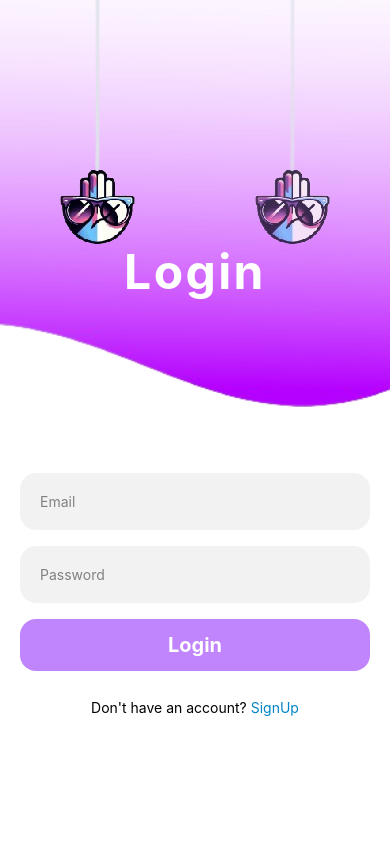
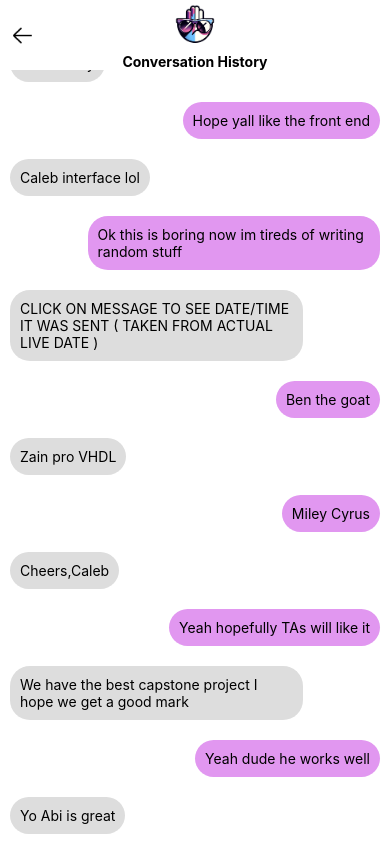
Before and after one commit to ImCalebP/AiGlassApp, a React Native app: screen / in a window 390 px wide. Built offline with nearby package versions, Linux system fonts and the light colour scheme.

Commit message:
Updated app to allow for testing

```diff
--- a/App.js
+++ b/App.js
@@ -14,7 +14,7 @@ const Stack = createNativeStackNavigator();
 function App() {
   return (
     <NavigationContainer>
-      <Stack.Navigator initialRouteName='Login' screenOptions={{headerShown: false}}>
+      <Stack.Navigator initialRouteName='ConversationHistory' screenOptions={{headerShown: false}}>
         <Stack.Screen name="Login" component={LoginScreen} />
         <Stack.Screen name="Signup" component={SignupScreen} />
         <Stack.Screen name="MainMenu" component={MainMenu} />
--- a/package.json
+++ b/package.json
@@ -1,5 +1,8 @@
 {
   "dependencies": {
+    "@react-native-firebase/app": "^18.8.0",
+    "@react-native-firebase/database": "^18.8.0",
+    "@react-native-firebase/firestore": "^18.8.0",
     "@react-navigation/native": "^6.1.7",
     "@react-navigation/native-stack": "^6.9.13",
     "@react-three/drei": "^9.97.0",
@@ -16,6 +19,7 @@
     "react": "18.2.0",
     "react-dom": "18.2.0",
     "react-native": "0.72.6",
+    "react-native-firebase": "^5.6.0",
     "react-native-keyboard-controller": "^1.6.1",
     "react-native-linear-gradient": "^2.8.3",
     "react-native-reanimated": "~3.3.0",
--- a/screens/ConversationHistoryScreen.js
+++ b/screens/ConversationHistoryScreen.js
@@ -1,6 +1,7 @@
 import React, { useState } from 'react';
 import { View, Text, FlatList, StyleSheet, TouchableOpacity, SafeAreaView, Image } from 'react-native';
 import { useNavigation } from '@react-navigation/native';
+
 
 const messages = [
   { id: '1', text: 'Yo Abi is great', timestamp: new Date(), isIncoming: true },
```
Also changed, not shown: 2 other files (tests, documents, lock files or other folders).
